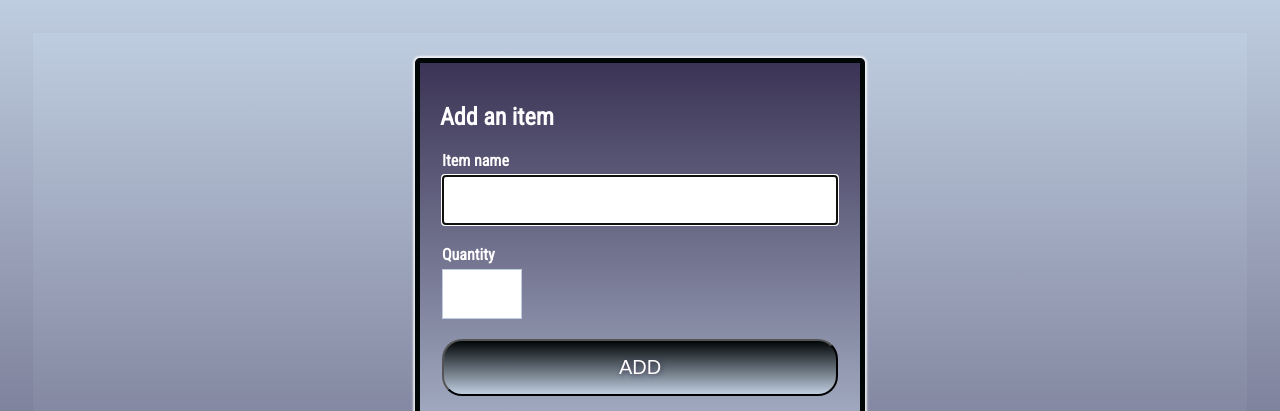
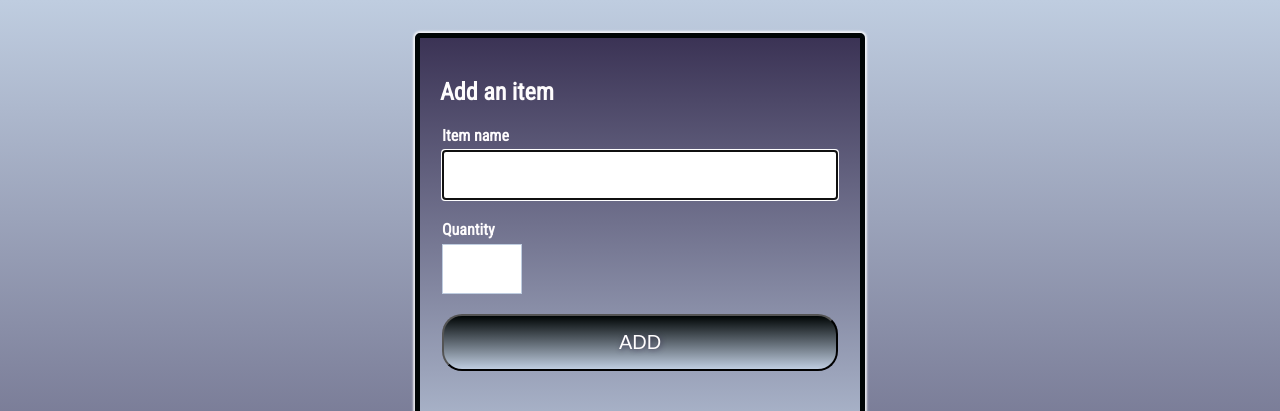
Before and after one commit to danielboyle/JS_Grocery_list, a plain HTML site: page index.html in a window 1280 px wide. Shown: the top 411 px of the page. Drawn offline with nearby package versions, Linux system fonts and the light colour scheme.

Commit message:
Background issue fix

```diff
--- a/stylesheets/main.css
+++ b/stylesheets/main.css
@@ -4,12 +4,11 @@
 /* ================ Page Styles ================= */
 /* ============================================== */
 
-html, body {
+body {
   padding: 25px;
-  height: 100%;
   font: normal 16px "Roboto Condensed", Helvetica, Arial, sans-serif;
   color: #FEFCFD;
-  background-image: linear-gradient(to bottom, #BFCDE0 0%, #3B3355 100%);
+  background: linear-gradient(to bottom, #BFCDE0 0%, #3B3355 100%) fixed;
 }
 
 /* ============================================== */
```
